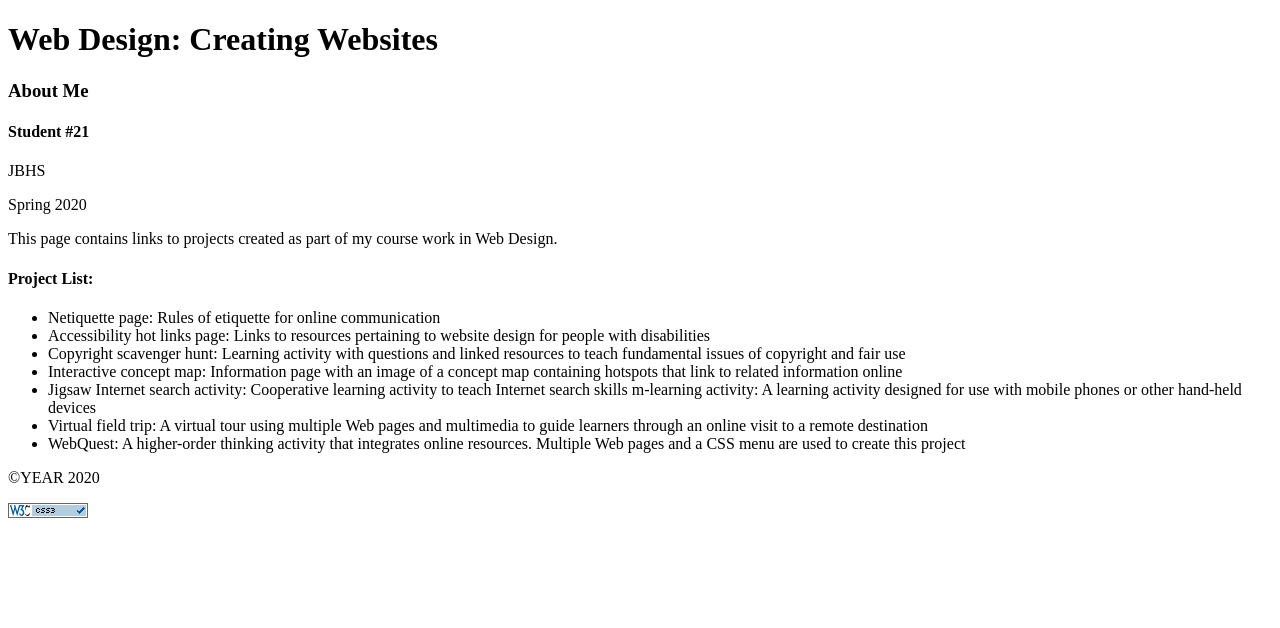
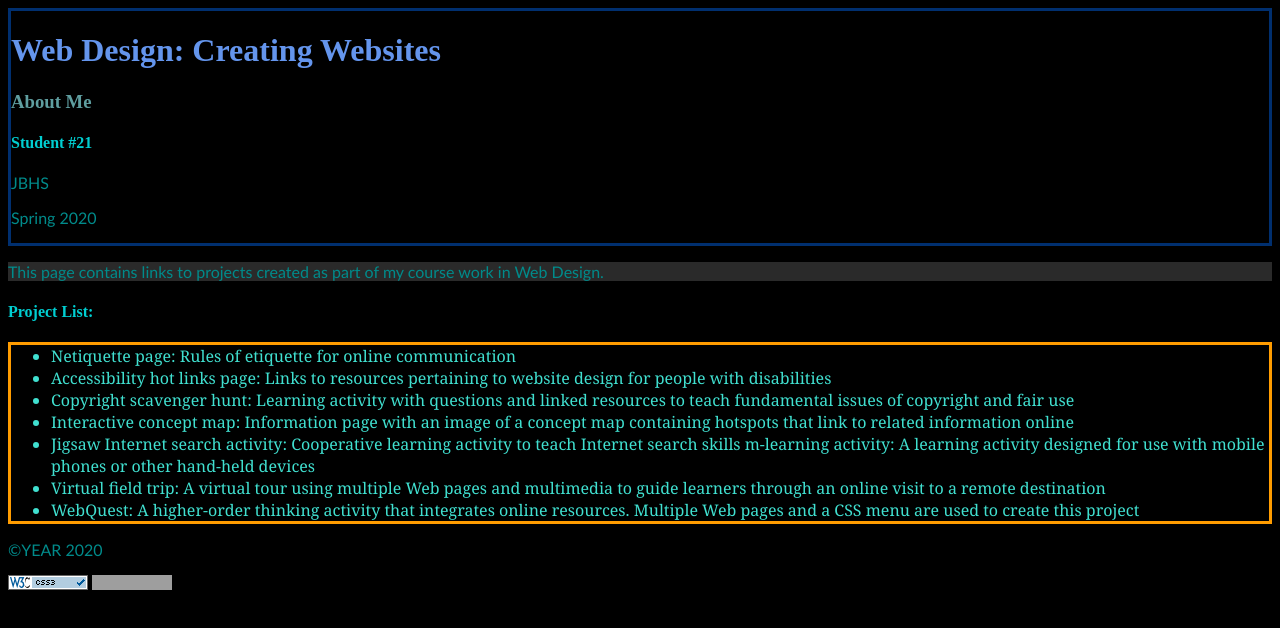
Before and after one commit to 2020spring21/2020spring21.github.io, a plain HTML site: page index.html in a window 1280 px wide. Drawn offline with Linux system fonts and the light colour scheme; grey boxes are pictures that could not be loaded.

Commit message:
Update index.html

```diff
--- a/index.html
+++ b/index.html
@@ -4,19 +4,19 @@
 <meta charset="UTF-8">
 <title>Web Design Project #1</title>
 </head>
-
+<link href="webdesigncssdemilio.css" type="text/css" rel="stylesheet">
 <body>
 <div>
 
   <!-- <p> visusal code </p> -->
-	<div>
+  <div class="sections">
     <h1>Web Design: Creating Websites</h1>
     <h3>About Me</h3>
     <h4>Student #21</h4>
     <p>JBHS</p>
     <p>Spring 2020</p>
   </div>
-This page contains links to projects created as part of my course work in Web Design.
+  <p id="text1">This page contains links to projects created as part of my course work in Web Design.</p>
   <h4>Project List:</h4>
   <ul>
     <li>Netiquette page: Rules of etiquette for online communication</li>
@@ -29,11 +29,8 @@ m-learning activity: A learning activity designed for use with mobile phones or
     <li>WebQuest: A higher-order thinking activity that integrates online resources. Multiple Web pages and a CSS menu are used to create this project</li>
   </ul>
   <p>©YEAR 2020</p>
-
   <a href="https://validator.w3.org/nu/?doc=https%3A//2020spring21.github.io/"><img src="https://raw.githubusercontent.com/2020spring21/2020spring21.github.io/master/valid_html6_blue.png" width="80" height="15" alt="HTML Validation Badge"/></a>
-
-
+	<a href="https://validator.w3.org/nu/?doc=https%3A//2020spring21.github.io/"><img src="https://2020spring21.github.io/valid_html5_blue.png" width="80" height="15" alt="HTML Validation Badge"/></a>
 	</div>
-
 </body>
 </html>
```
Lines whose indentation alone changed are shown as unchanged.
